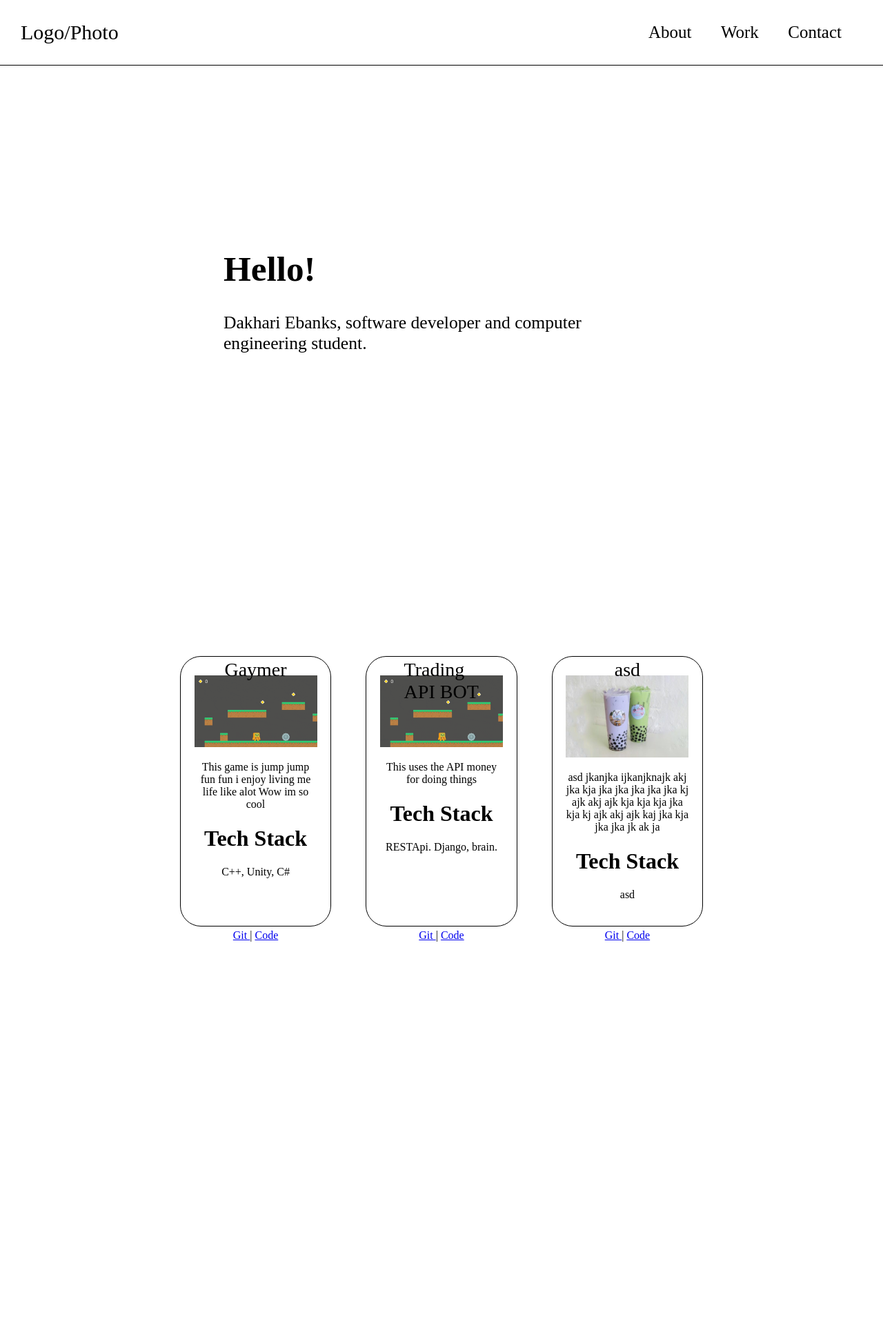
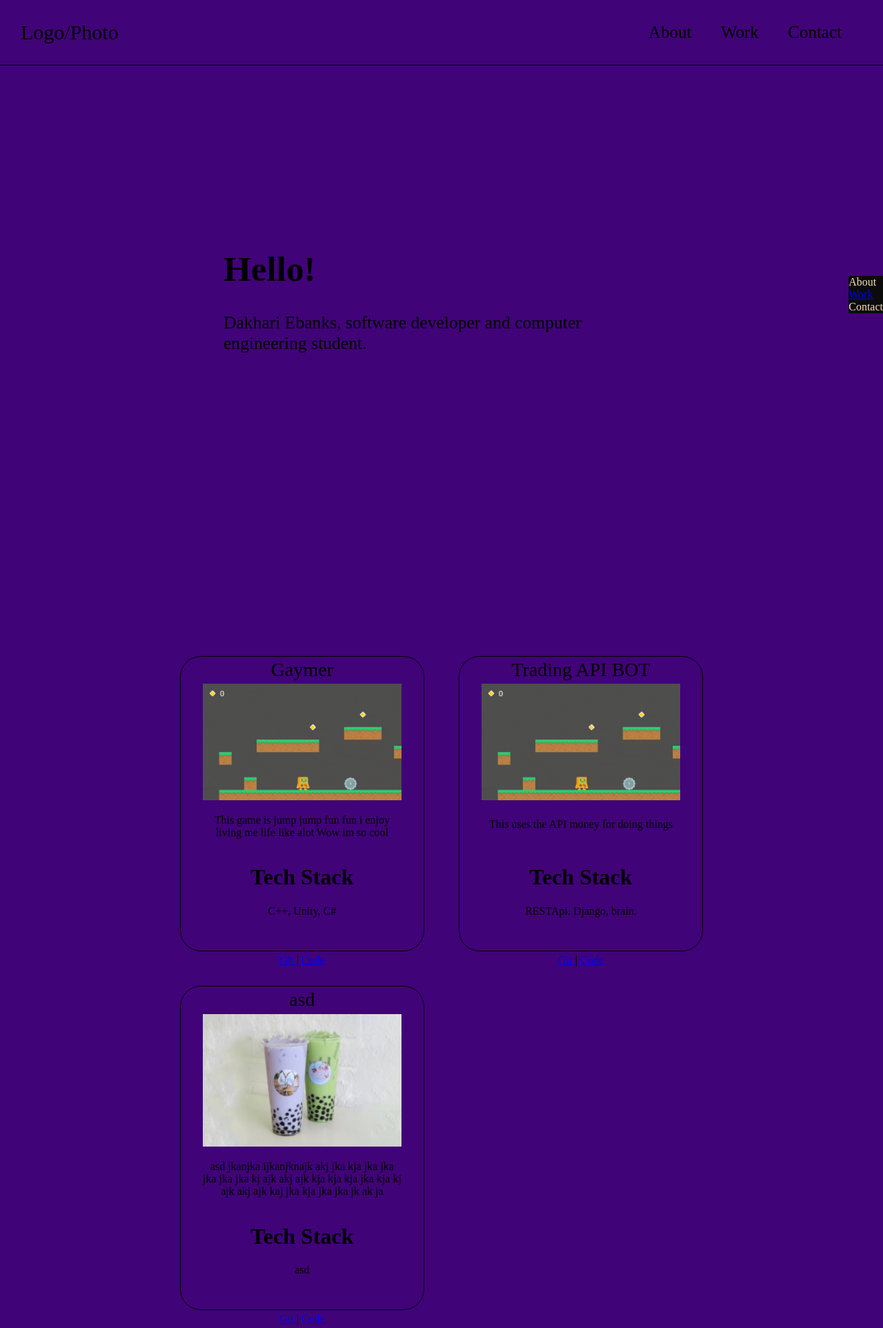
Before and after one commit to DakhariE/portfolio, a Django app: page / in a window 1280 px wide. Shown: the top 1925 px of the page at 69% size. Before the commit the page ends 1365 px from the top, so only its background shows below. Run offline with Django 4.2, Linux system fonts and the light colour scheme; data comes from the database, SQL or seed files in the repository; both versions use the stored data as it was after the commit.

Commit message:
Finished project box, started nav-sidebar

```diff
--- /dev/null
+++ b/base/static/stylesheets/rightsidebar.css
@@ -0,0 +1,7 @@
+.right-sidebar{
+  position: fixed;
+  right: 0;
+  top: 50%;
+  color: wheat;
+  background-color: rgb(11, 11, 11);
+}
--- a/base/static/stylesheets/styles.css
+++ b/base/static/stylesheets/styles.css
@@ -1,3 +1,6 @@
+html{
+  scroll-behavior: smooth;
+}
 #header{
   top: 0px;
   left: 0px;
@@ -30,6 +33,7 @@
 
 #body{
   margin-bottom: 1000px;
+  background-color: rgb(64, 3, 120);
 }
 
 .about_me{
@@ -60,6 +64,7 @@
   position: relative;
   border-radius: 30px;
   border: 1px solid black;
+  display: grid;
 }
 
 .project-links{
@@ -80,6 +85,7 @@
 .project-tech{
   font-size: 16px;
   text-align: center;
+  align-self: end;
 }
 
 .project-links{
@@ -95,4 +101,17 @@
   left: 50%;
   transform: translate(-50%, 0);
   font-size: 28px;
+  white-space: nowrap;
 }
+
+@media(max-width: 800px){
+  #projects{
+    grid-template-columns: 1fr;
+  }
+}
+
+@media(min-width: 801px)  and (max-width: 1500px){
+  #projects{
+    grid-template-columns: 1fr 1fr;
+  }
+}
--- a/base/templates/index.html
+++ b/base/templates/index.html
@@ -4,6 +4,7 @@
 <html lang="en">
 <head>
   <link rel="stylesheet" href="{% static 'stylesheets/styles.css' %}" >
+  <link rel="stylesheet" href="{% static 'stylesheets/rightsidebar.css' %}" >
   <title>Dakhari Ebanks</title>
 </head>
 <body id="body">
@@ -44,5 +45,14 @@
     </div>
     {% endfor %}
   </div>
+
+  <!-- This div is for right Nav-sidebar-->
+  <div class = "right-sidebar">
+    <div class="sidebar-about">About</div>
+    <div class="sidebar-work"><a href="#projects">Work</a></div>
+    <div class="sidebar-contact">Contact</div>
+  </div>
+
+
 </body>
 </html>
```
Also changed, not shown: base/db.sqlite3, base/media/images/2D_game_pic_6vrybmM.webp (added), base/media/images/Boba-web_kY5oh5I.jpg (added), base/media/images/boba.png (added), base/media/images/boba_fhI31oU.png (added).
